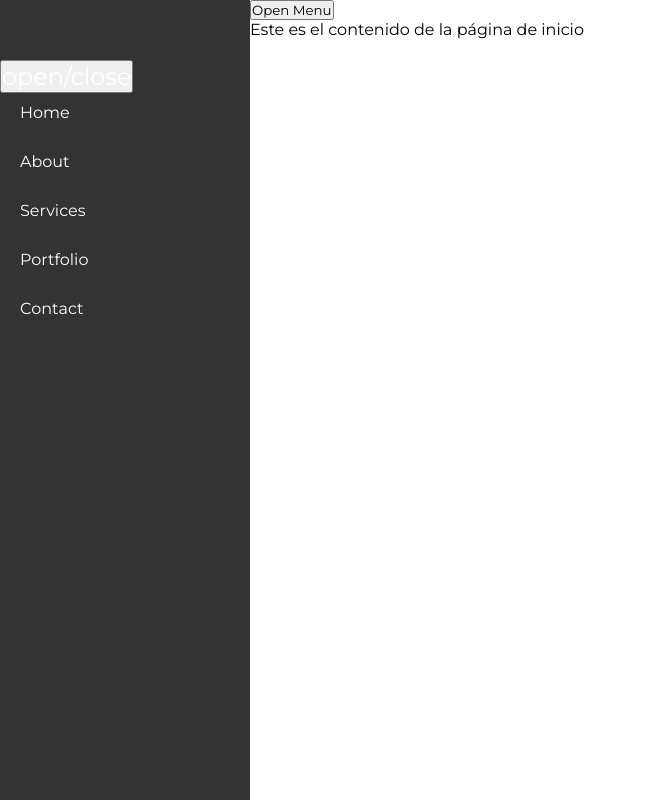
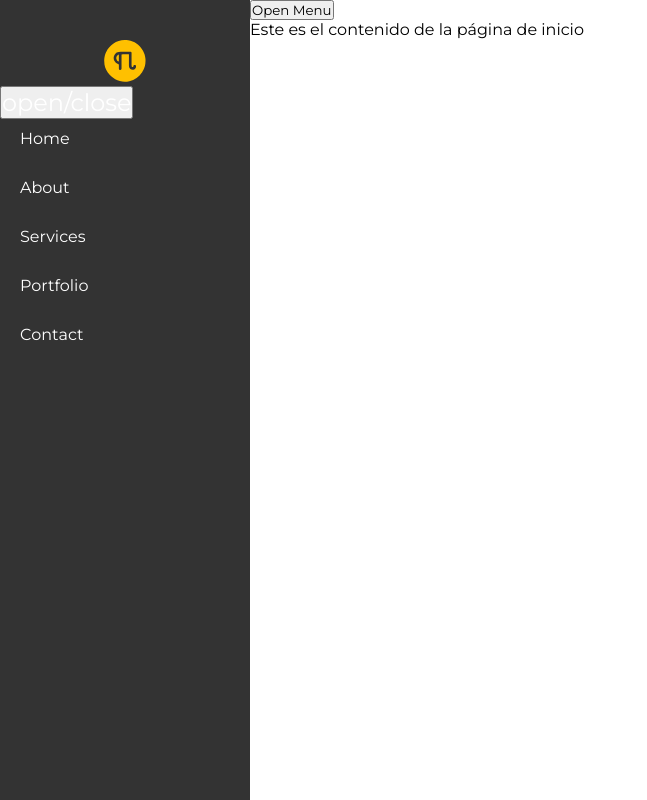
Before and after one commit to famicucci/pi-boilerplate, a Next.js app: page /home in a window 1280 px wide. Shown: the whole page, without its empty margins (0-647 px from the left). Built offline with nearby package versions, Linux system fonts and the light colour scheme.

Commit message:
Add mini logo to the menu and effect

```diff
--- a/app/home/components/Menu/index.ts
+++ /dev/null
@@ -1,2 +0,0 @@
-export { default as Menu } from './Menu';
-export * from './index';
--- a/app/home/layout.tsx
+++ b/app/home/layout.tsx
@@ -1,6 +1,7 @@
 'use client';
 import { useState } from 'react';
 import styles from './styles/menu.module.css';
+import { LogoMini } from '@/components/Logo';
 
 export interface IAppLayoutProps {
 	children: React.ReactNode;
@@ -15,6 +16,18 @@ export default function AppLayout(props: IAppLayoutProps) {
 				className={`${styles.sideMenu} ${active && styles.sideMenuActive}`}
 				id="side-menu"
 			>
+				<div
+					onClick={() => {
+						setActive(!active);
+					}}
+					className={`${styles.containerLogo} ${
+						active
+							? styles.containerLogoMenuActive
+							: styles.containerLogoMenuInActive
+					}`}
+				>
+					<LogoMini />
+				</div>
 				<button
 					className={styles.closeBtn}
 					id="close-btn"
--- a/app/home/styles/menu.module.css
+++ b/app/home/styles/menu.module.css
@@ -1,4 +1,18 @@
 /* Styles for side menu */
+.containerLogoMenuActive {
+	margin-left: 104px;
+	cursor: pointer;
+}
+
+.containerLogoMenuInActive {
+	margin-left: 202px;
+	cursor: pointer;
+}
+
+.containerLogo {
+	transition: margin-left 0.3s;
+}
+
 .sideMenu {
 	width: 250px;
 	height: 100vh;
@@ -6,7 +20,7 @@
 	top: 0;
 	left: -200px;
 	background-color: #333;
-	padding-top: 60px;
+	padding-top: 40px;
 	transition: left 0.3s;
 }
 
--- /dev/null
+++ b/components/Logo/LogoMini.tsx
@@ -0,0 +1,11 @@
+import Image from 'next/image';
+import * as React from 'react';
+import logo from '@/public/logo.svg';
+
+const LogoMini = () => {
+	return (
+		<Image src={logo} width={42} height={42} alt="Picture of the author" />
+	);
+};
+
+export default LogoMini;
--- a/components/Logo/index.ts
+++ b/components/Logo/index.ts
@@ -1 +1,3 @@
 export { default as Logo } from './Logo';
+export { default as LogoMini } from './LogoMini';
+export * from './index';
```
Also changed, not shown: app/home/components/Menu/Menu.tsx (deleted, +0 -57 lines).
